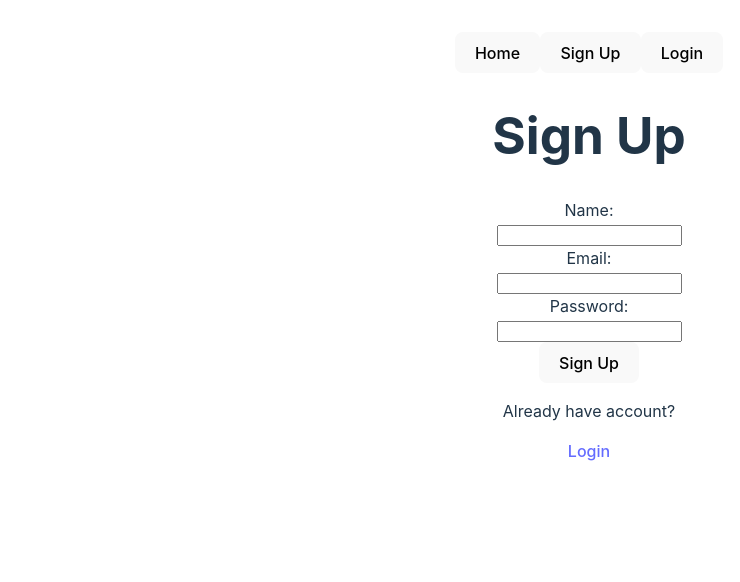
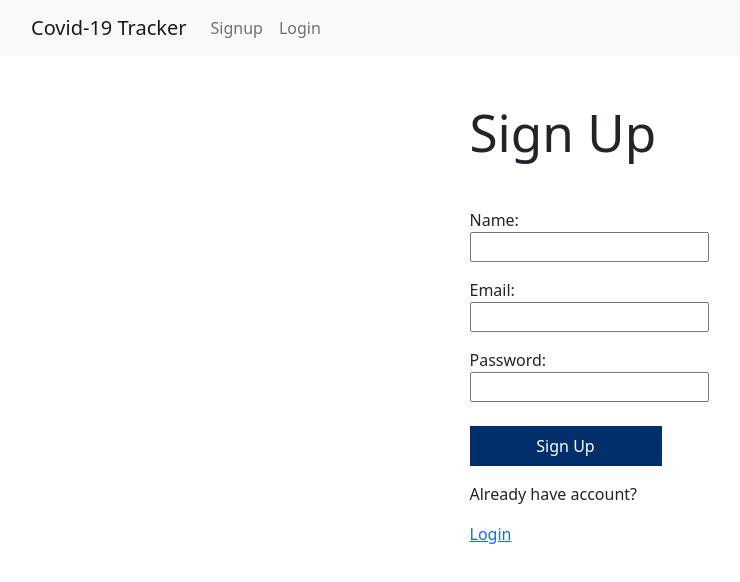
Before and after one commit to marcelasalvador/project3-frontend, a React (Vite) app: page /signup in a window 1280 px wide. Shown: the top 582 px of the page, without its empty margins (51-791 px from the left). Built offline with nearby package versions, Linux system fonts and the light colour scheme.

Commit message:
style updates

```diff
--- a/src/App.css
+++ b/src/App.css
@@ -1,90 +1,60 @@
-:root {
-  font-family: Inter, Avenir, Helvetica, Arial, sans-serif;
-  font-size: 16px;
-  line-height: 24px;
-  font-weight: 400;
-  color-scheme: light dark;
-  color: rgba(255, 255, 255, 0.87);
-  background-color: #242424;
-  font-synthesis: none;
-  text-rendering: optimizeLegibility;
-  -webkit-font-smoothing: antialiased;
-  -moz-osx-font-smoothing: grayscale;
-  -webkit-text-size-adjust: 100%;
-  max-width: 1920px;
-  display: flex;
-  flex-direction: column;
-  align-items: center; /* align items vertically */
-  justify-content: center;
+html,
+body {
+  min-height: 100%;
+  min-width: 100%;
 }
 
 
-html {
-  max-width: 1200px;  /* set the maximum width of the html and body elements to 1200px */
-  min-height: 100vh;  /* make the html and body elements at least as tall as the viewport */
-  margin: 0 auto;  /* center the html and body elements horizontally */
-  height:100%;
+.jumbotron {
+  position: relative;
+  background: url("public/images/home page pic.jpg");
+  background-position: center center;
+  background-size: cover;
+  height: 100vh;
+  background-size: cover;
 }
 
 
-nav {
-  /* keep the nav bar fixed on the page */
-  top: 0;  /* position the nav bar at the top of the page */
-  width: 100%;  /* make the nav bar span the full width of the page */
-  display: flex;  /* make the nav bar a flex container */
-  align-items: center;  /* center the nav bar items vertically */
+.jumbotron > .container {
+  position: relative;
+  z-index: 2;
+}
+
+.button {
+  transition: all 0.2s ease-in-out;
+  color: grey;
+  background-color: white;
+  border-radius: 8px;
+  border: 1px solid transparent;
+
+  padding: 0.6em 1.2em;
+  font-size: 1em;
+  font-weight: 500;
+  font-family: inherit;
+  cursor: pointer;
+  transition: border-color 0.25s;
+}
+
+.button:hover {
+  color: rgb(57, 56, 56);
+  border-color:rgb(179, 178, 178);
+  transition: border-color 0.25s;
 
 }
 
-
-
-
-
-body {
-  /* make the html and body elements at least as tall as the viewport */
-  margin: 0 auto;
-  display: flex;
-  flex-direction: column;
-  align-items:center;
-    width: 100vw;
-    min-height: 100%;
+.buttonForm {
+  transition: all 0.2s ease-in-out;
+  color: white;
+  background-color: rgb(0, 47, 108);
+  width: 24vh;
+  height: 5vh;
+  border: none;
 }
 
-
-
-
-#root {
-  max-width:1920px;
-  margin: 0 auto;
-  padding: 2rem;
-  text-align: center;
-}
-
-.logo {
-  height: 6em;
-  padding: 1.5em;
-  will-change: filter;
-}
-.logo:hover {
-  filter: drop-shadow(0 0 2em #646cffaa);
-}
-.logo.react:hover {
-  filter: drop-shadow(0 0 2em #61dafbaa);
-}
-
-@keyframes logo-spin {
-  from {
-    transform: rotate(0deg);
-  }
-  to {
-    transform: rotate(360deg);
-  }
-}
-
-@media (prefers-reduced-motion: no-preference) {
-  a:nth-of-type(2) .logo {
-    animation: logo-spin infinite 20s linear;
-  }
+.buttonForm:hover {
+  color: white;
+  background-color: grey;
+  background-color: rgb(52, 112, 190);
 }
 
 .card {
@@ -97,64 +67,7 @@ body {
 
 
 
-a {
-  font-weight: 500;
-  color: #646cff;
-  text-decoration: inherit;
-}
-a:hover {
-  color: #535bf2;
-}
-
-
-
 h1 {
   font-size: 3.2em;
   line-height: 1.1;
 }
-
-button {
-  border-radius: 8px;
-  border: 1px solid transparent;
-  padding: 0.6em 1.2em;
-  font-size: 1em;
-  font-weight: 500;
-  font-family: inherit;
-  background-color: #1a1a1a;
-  cursor: pointer;
-  transition: border-color 0.25s;
-}
-button:hover {
-  border-color: #646cff;
-}
-button:focus,
-button:focus-visible {
-  outline: 4px auto -webkit-focus-ring-color;
-}
-
-@media (prefers-color-scheme: light) {
-  :root {
-    color: #213547;
-    background-color: #ffffff;
-  }
-  a:hover {
-    color: #747bff;
-  }
-  button {
-    background-color: #f9f9f9;
-  }
-}
-
-@media (max-width: 768px) {
-  #root {
-    max-width: 1920px;;
-  }
-}
-
-@media (min-width: 768px) {
-  html, body {
-    max-width: 1200px;
-    min-height: 100vh;
-    margin: 0 auto;
-  }
-}
--- a/src/App.jsx
+++ b/src/App.jsx
@@ -2,7 +2,7 @@ import { useState } from 'react'
 import './App.css'
 import { Route, Routes } from "react-router-dom"
 
-import Navbar from './components/Navbar'
+import NavbarArea from './components/NavbarArea'
 import HomePage from './pages/HomePage'
 import LoginPage from './pages/LoginPage'
 import SignupPage from './pages/SignupPage'
@@ -21,7 +21,7 @@ function App() {
 
   return (
     <div>
-      <Navbar />
+      <NavbarArea />
       <div>
 
       <Routes>
--- a/src/components/Navbar.jsx
+++ /dev/null
@@ -1,56 +0,0 @@
-import { Link } from "react-router-dom";
-import { useContext } from "react";
-import { AuthContext } from "../context/auth.context";
-
-function Navbar() {
-
-  const { isLoggedIn, user, logOutUser } = useContext(AuthContext);
-
-  return (
-
-
-
-
-    <nav >
-
-      {/* <span><h3>Covid-19 Tracker</h3></span> */}
-
-
-
-      <Link to="/">
-
-      <button>Home</button>
-      </Link>
-
-      {!isLoggedIn && (
-        <>
-          <Link to="/signup"> <button>Sign Up</button> </Link>
-          <Link to="/login"> <button>Login</button> </Link>
-        </>
-      )}
-
-      {isLoggedIn && (
-        <>
-          <Link to="/dashboard">
-            <button>Dashboard</button>
-          </Link>
-          <Link to="/profile">
-          <button>Profile</button>
-          </Link>
-
-          <button onClick={logOutUser}>Logout</button>
-          <br/>
-        </>
-      )}
-
-      {isLoggedIn && (
-        <p>Welcome, {user.name}</p>
-      )}
-
-    </nav>
-
-  )
-
-}
-
-export default Navbar;
--- /dev/null
+++ b/src/components/NavbarArea.jsx
@@ -0,0 +1,42 @@
+import { useContext } from "react";
+import { AuthContext } from "../context/auth.context";
+import Nav from "react-bootstrap/Nav";
+import Navbar from "react-bootstrap/Navbar";
+import Container from "react-bootstrap/Container";
+
+function NavbarArea() {
+  const { isLoggedIn, user, logOutUser } = useContext(AuthContext);
+
+  return (
+    <Navbar bg="light" expand="lg">
+      <Container>
+        <Navbar.Brand className="mr-auto" href="/">
+          Covid-19 Tracker
+        </Navbar.Brand>
+        <Navbar.Toggle aria-controls="basic-navbar-nav" />
+        <Navbar.Collapse id="basic-navbar-nav">
+          <Nav>
+            {!isLoggedIn && (
+              <>
+                <Nav.Link href="/signup">Signup</Nav.Link>
+                <Nav.Link href="/login">Login</Nav.Link>
+              </>
+            )}
+
+            {isLoggedIn && (
+              <>
+                <Nav.Link href="/dashboard">Dashboard</Nav.Link>
+                <Nav.Link href="/profile">Profile</Nav.Link>
+                <Nav.Link href="/login">Login</Nav.Link>
+                <Nav.Link onClick={logOutUser}>Logout</Nav.Link>
+              </>
+            )}
+            {isLoggedIn && <p>Welcome, {user.name}</p>}
+          </Nav>
+        </Navbar.Collapse>
+      </Container>
+    </Navbar>
+  );
+}
+
+export default NavbarArea;
--- a/src/index.css
+++ b/src/index.css
@@ -1,3 +1,3 @@
-body {
+/* body {
   margin: auto;
-}
+} */
--- a/src/pages/HomePage.jsx
+++ b/src/pages/HomePage.jsx
@@ -1,11 +1,52 @@
-import { Link } from "react-router-dom"
+import { Link } from "react-router-dom";
+// import 'bootstrap/dist/css/bootstrap.css';
+// import Jumbotron from "b"
+
+// function HomePage() {
+
+//     return (
+//         <div>
+
+//             <div className="homePage">
+//                 <h1>Stay Informed</h1>
+//                 <p>Track live COVID-19 cases in TN</p>
+//                 <button>
+//                      <Link to={"/login"}> Login</Link>
+//                 </button>
+//             </div>
+
+//         </div>
+//     )
+// }
+
+// export default HomePage
+
 function HomePage() {
+  return (
+    <div
+      className="
+        jumbotron
+        d-flex
+        flex-column
+        justify-content-start
+        align-items-center"
+    >
+      <div className="container mt-5 pt-5 align-items-center">
+        <div className="container  w-70  pt-5 justify-content-start my-5">
+          <h1 className="header text-white ">COVID-19 Tracker</h1>
+          <p className="fs-1 my-2 pt-5">Stay informed.</p>
+          <p className="fs-1 fw-lighter pb-5">Track cases in your county. </p>
 
-    return (
-        <div className="d-flex justify-content-center">
-        <img src="/images/Stay Informed.png" alt="health" className="mx-auto w-80"></img>
+          <Link className="me-2 " to={"/login"}>
+            <button className="button">Login</button>
+          </Link>
+
+          <Link to={"/register"}>
+            <button className="button">Register</button>
+          </Link>
+        </div>
+      </div>
     </div>
-    )
+  );
 }
-
-export default HomePage
+export default HomePage;
--- a/src/pages/LoginPage.jsx
+++ b/src/pages/LoginPage.jsx
@@ -43,10 +43,13 @@ function LoginPage(props) {
 
 
   return (
+
+
+    <div className="d-flex justify-content-center mt-5">
     <div className="LoginPage">
       <h1>Login</h1>
 
-      <form onSubmit={handleLoginSubmit}>
+      <form className="mt-5" onSubmit={handleLoginSubmit}>
         <label>Email:</label>
         <br/>
         <input
@@ -56,7 +59,7 @@ function LoginPage(props) {
           onChange={handleEmail}
         />
         <br/>
-        <label>Password:</label>
+        <label className="mt-3">Password:</label>
         <br/>
         <input
           type="password"
@@ -67,7 +70,7 @@ function LoginPage(props) {
         <br/>
 
 
-        <button type="submit">Login</button>
+        <button className="buttonForm mt-4 mb-3" type="submit">Login</button>
       </form>
 
       { errorMessage && <p className="error-message">{errorMessage}</p> }
@@ -75,6 +78,7 @@ function LoginPage(props) {
       <p>Don't have account?</p>
       <Link to={"/signup"}> Sign Up</Link>
     </div>
+    </div>
   )
 }
 
--- a/src/pages/ProfilePage.jsx
+++ b/src/pages/ProfilePage.jsx
@@ -47,7 +47,7 @@ function ProfilePage() {
                             <Link to={"/dashboard"}> Dashboard</Link>
                             <br/>
                             <br/>
-                            <button onClick={deleteUser}>Delete Account</button>
+                            <button className="buttonForm" onClick={deleteUser}>Delete Account</button>
                             </div>
                         </div>
 
--- a/src/pages/SignupPage.jsx
+++ b/src/pages/SignupPage.jsx
@@ -36,10 +36,11 @@ function SignupPage(props) {
 
 
   return (
+    <div className="d-flex justify-content-center mt-5">
     <div className="SignupPage">
       <h1>Sign Up</h1>
 
-      <form onSubmit={handleSignupSubmit}>
+      <form className="mt-5" onSubmit={handleSignupSubmit}>
         <label>Name:</label>
           <br />
         <input
@@ -49,7 +50,7 @@ function SignupPage(props) {
           onChange={handleName}
         />
         <br />
-        <label>Email:</label>
+        <label className="mt-3">Email:</label>
         <br />
         <input
           type="email"
@@ -58,7 +59,7 @@ function SignupPage(props) {
           onChange={handleEmail}
         />
         <br />
-        <label>Password:</label>
+        <label className="mt-3">Password:</label>
         <br />
         <input
           type="password"
@@ -68,7 +69,7 @@ function SignupPage(props) {
         />
         <br />
 
-        <button type="submit">Sign Up</button>
+        <button className="buttonForm mt-4 mb-3" type="submit">Sign Up</button>
       </form>
 
       { errorMessage && <p className="error-message">{errorMessage}</p> }
@@ -76,6 +77,7 @@ function SignupPage(props) {
       <p>Already have account?</p>
       <Link to={"/login"}> Login</Link>
     </div>
+    </div>
   )
 }
 
--- a/src/pages/UpdateUserInfo.jsx
+++ b/src/pages/UpdateUserInfo.jsx
@@ -49,7 +49,7 @@ const UpdateUserInfo = (props) => {
         <input onChange={updateState} value={state.name} name="name" />
         <label>Email</label>
         <input onChange={updateState} value={state.email} name="email" />
-        <button>Update User</button>
+        <button className="buttonForm">Update User</button>
       </form>
     </div>
   );
```
Also changed, not shown: index.html (+13 -2 lines), 1 other file (tests, documents, lock files or other folders).
